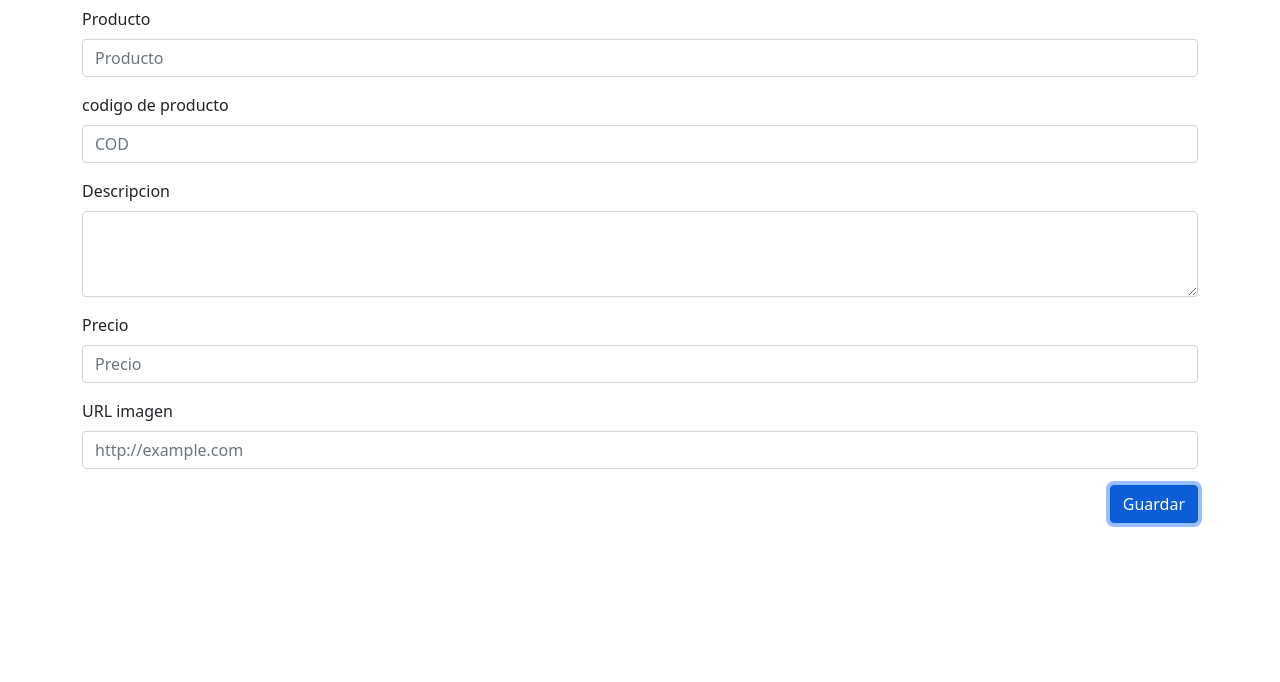
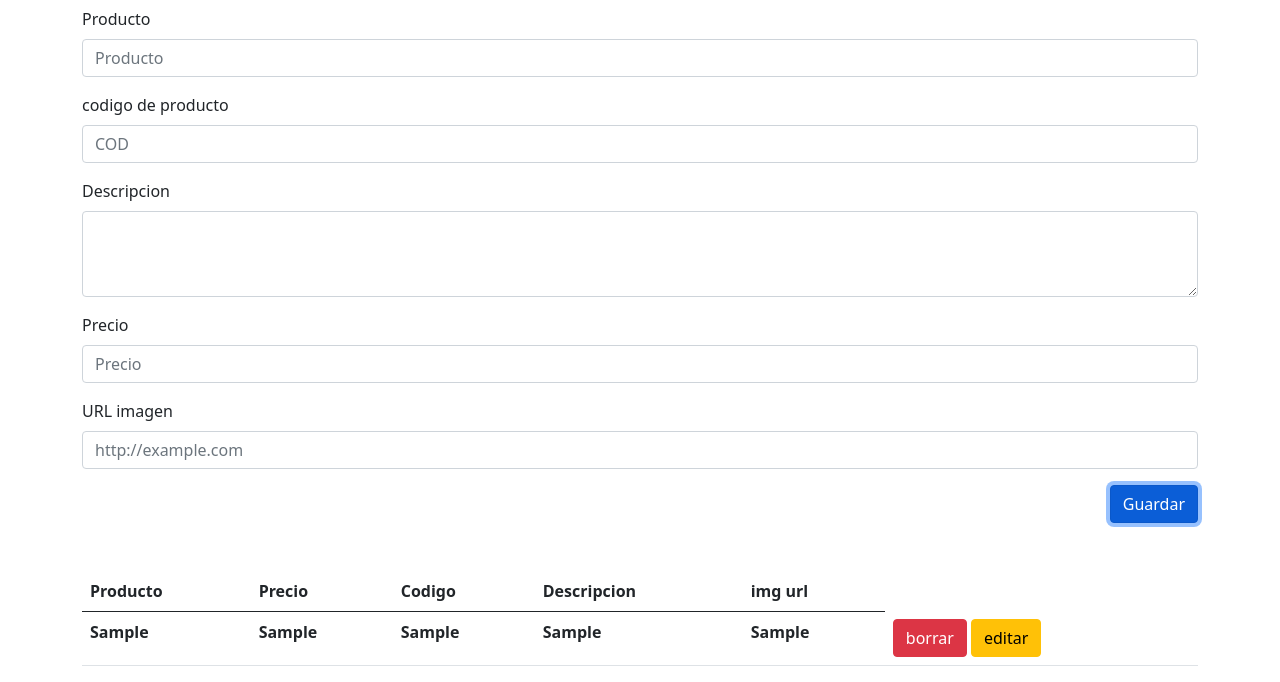
Before and after one commit to FrancoMonteros/CRUD-practica, a plain HTML site: page admin.html in a window 1280 px wide. Both pictures are taken after typing "Sample", "Sample", "Sample", "Sample", "Sample" into the empty fields and a click on the button "Guardar". Shown: the part 207-889 px from the top of the page. Before the commit the page ends 800 px from the top, so only its background shows below. Drawn offline with Linux system fonts and the light colour scheme.

Commit message:
se creo el read del crud

```diff
--- a/admin.html
+++ b/admin.html
@@ -62,6 +62,34 @@
                 </div>
             </form>
         </section>
+        <section>
+            <div class="table-responsive">
+                <table class="table">
+                    <thead>
+                        <tr>
+                            <th>Producto</th>
+                            <th>Precio</th>
+                            <th>Codigo</th>
+                            <th>Descripcion</th>
+                            <th>img url</th>
+                        </tr>
+                    </thead>
+                    <tbody id="tbodyListado">
+                        <!-- <tr>
+                            <th>producto</th>
+                            <th>precio</th>
+                            <th>codigo</th>
+                            <th>descripcion</th>
+                            <th>img url</th>
+                            <th>
+                                <button class="btn btn-danger">borrar</button>
+                                <button class="btn btn-warning">editar</button>
+                            </th>
+                        </tr> -->
+                    </tbody>
+                </table>
+            </div>
+        </section>
 
     </main>
     <footer></footer>
--- a/js/admin.js
+++ b/js/admin.js
@@ -6,6 +6,9 @@ let inputURL = document.getElementById('inputURL');
 let form = document.getElementById('form');
 import { Productos } from "../interfaces/producto.js";
 let arrPruducto = JSON.parse(localStorage.getItem('listaProductos')) || [];
+let tbodyListado = document.getElementById('tbodyListado');
+console.log(tbodyListado);
+
 
 
 const handleSubmit = (e) => {
@@ -19,5 +22,25 @@ const handleSubmit = (e) => {
     arrPruducto.push(nuevoProducto);
     localStorage.setItem('listaProductos', JSON.stringify(arrPruducto));
     form.reset();
+    listaProductos(nuevoProducto)
 }
 form.addEventListener('submit', handleSubmit);
+
+
+const listaProductos = (producto) => {
+    tbodyListado.innerHTML += `
+    <tr>
+    <th>${producto.producto}</th>
+    <th>${producto.precio}</th>
+    <th>${producto.codigo}</th>
+    <th>${producto.descripcion}</th>
+    <th>${producto.URL}</th>
+    <th>
+        <button class="btn btn-danger">borrar</button>
+        <button class="btn btn-warning">editar</button>
+    </th>
+</tr>`
+}
+arrPruducto.forEach(element => {
+    listaProductos(element)
+});
```
Also changed, not shown: index.html (+2 -10 lines), js/app.js (added, +20 -0 lines).
